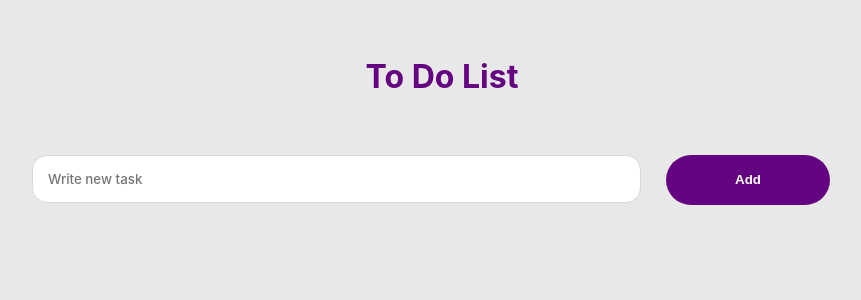
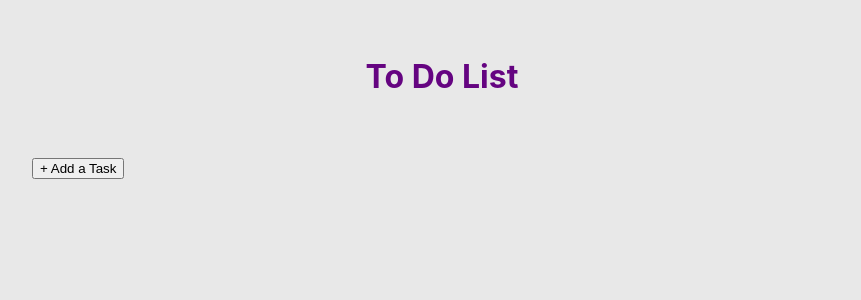
Before and after one commit to Zabdiel-Rosas/ToDoApp, a React (Create React App) app: page / in a window 1280 px wide. Shown: the top 300 px of the page, without its empty margins (198-1059 px from the left). Built offline with nearby package versions, Linux system fonts and the light colour scheme.

Commit message:
changes component to display a button that opens a modal component

```diff
--- a/src/components/AddTask/index.js
+++ b/src/components/AddTask/index.js
@@ -1,28 +1,33 @@
 import React, { Component } from 'react'
 import './style.css'
+import Modal from '../Modal/index'
 
 class AddTask extends Component {
   constructor (props) {
     super(props)
-    this.onChange = props.onChange
-    this.onClick = props.onClick
-    this.state = { task: '' }
-    this.handleChange = this.handleChange.bind(this)
-    this.handleClick = this.handleClick.bind(this)
+    this.state = { showModal: false }
+    this.handleShow = this.handleShow.bind(this)
+    this.handleHide = this.handleHide.bind(this)
   }
 
-  handleChange (e) {
-    this.setState({ task: e.target.value })
+  handleShow () {
+    this.setState({ showModal: true })
   }
 
-  handleClick () {
-    this.onClick(this.state.task)
-    this.setState({ task: '' })
+  handleHide () {
+    this.setState({ showModal: false })
   }
 
   render () {
     return (
       <div className='addingTask'>
+        <div className='addTaskCard'>
+          <button type='button' className='addBtn' onClick={this.handleShow}>+ Add a Task</button>
+          {
+            this.state.showModal &&
+              <Modal>
+                <div className='modal-background'>
+                  <div className='add-task-form'>
                     <input
                       type='text'
                       className='textArea'
@@ -34,6 +39,11 @@ class AddTask extends Component {
                       <button className='btn' onClick={this.handleClick}>Add</button>
                     </div>
                   </div>
+                </div>
+              </Modal>
+          }
+        </div>
+      </div>
     )
   }
 }
```
Lines whose indentation alone changed are shown as unchanged.
